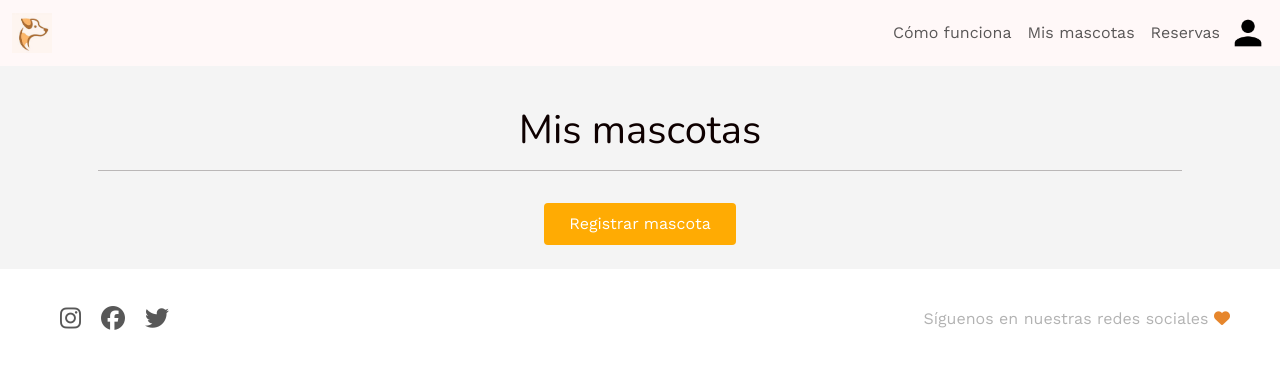
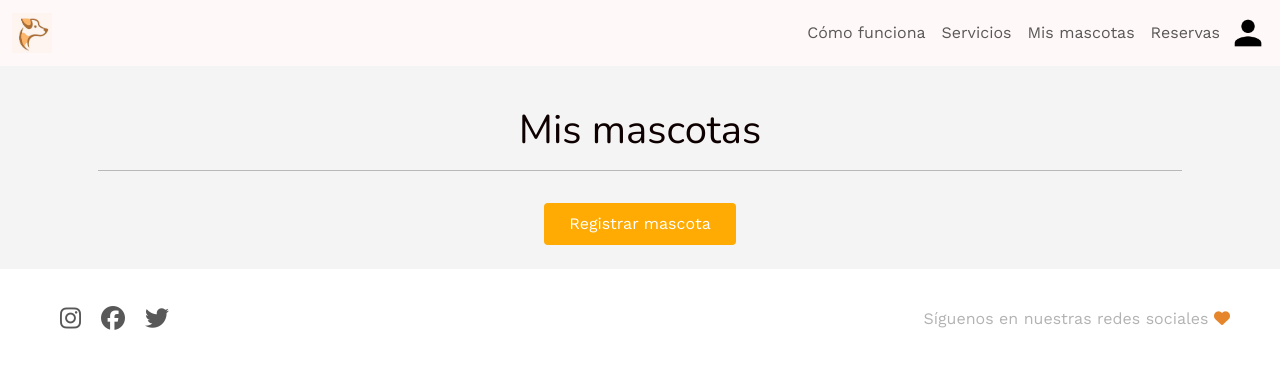
Before and after one commit to irving-gomar/foster_pets, a Rails app: page /pets in a window 1280 px wide. Shown: the top 368 px of the page. Run offline with Rails 7, Linux system fonts and the light colour scheme; the visitor is signed in with stand-in values (Sample User, id 1); data that the repository does not hold is empty; style sheets or scripts are compiled from the project's sources; some libraries are stand-ins or nearby versions.

Commit message:
pequeñas correcciones

```diff
--- a/app/assets/stylesheets/components/_index.scss
+++ b/app/assets/stylesheets/components/_index.scss
@@ -5,7 +5,6 @@
 @import "navbar";
 @import "button";
 @import "banner";
-@import "card";
 @import "search_form";
 @import "services";
 @import "main_box";
--- a/app/views/pages/home.html.erb
+++ b/app/views/pages/home.html.erb
@@ -1,6 +1,6 @@
 <div class="banner" style="background-image: linear-gradient(rgba(0,0,0,0.4),rgba(0,0,0,0.4)), url(<%=image_path 'fosterpet.png'%>">
   <div class="container text-center">
-    <h1><strong> Bienvenido al segundo hogar de tus macotas!</strong></h1>
+    <h1><strong> Bienvenido al segundo hogar de tus mascotas!</strong></h1>
     <p>En FosterPets nos importa el bienestar y la comodidad de tus mascotas</p>
   </div>
 </div>
--- a/app/views/services/index.html.erb
+++ b/app/views/services/index.html.erb
@@ -51,6 +51,8 @@
       <%= link_to "Delete", service_path(service.id), data:{turbo_method: :delete, turbo_confirm: "Are you sure?"}, class: 'btn btn-danger' %>
     </div>
   <% end %>
+
+
 <% @services.each do |service| %>
 
 <div>
@@ -64,5 +66,6 @@
 
   <%= link_to 'Create New booking', new_service_booking_path(service.id), class: 'btn btn-primary' %>
 </div>
+<% end %>
 
 <%= link_to 'Solicita Un Servicio', new_service_path, class: 'btn btn-primary' %>
--- a/app/views/shared/_navbar.html.erb
+++ b/app/views/shared/_navbar.html.erb
@@ -14,10 +14,13 @@
             <%= link_to "Cómo funciona", "/#funciona", class: "nav-link" %>
           </li>
           <li class="nav-item">
+            <%= link_to "Servicios", services_path, class: "nav-link" %>
+          </li>
+          <li class="nav-item">
             <%= link_to "Mis mascotas", pets_path, class: "nav-link" %>
           </li>
           <li class="nav-item">
-            <%= link_to "Reservas", "#", class: "nav-link" %>
+            <%= link_to "Reservas", bookings_path, class: "nav-link" %>
           </li>
           <li class="nav-item dropdown">
           <a href="#" class="avatar" id="navbarDropdown" data-bs-toggle="dropdown" aria-haspopup="true" aria-expanded="false">
```
